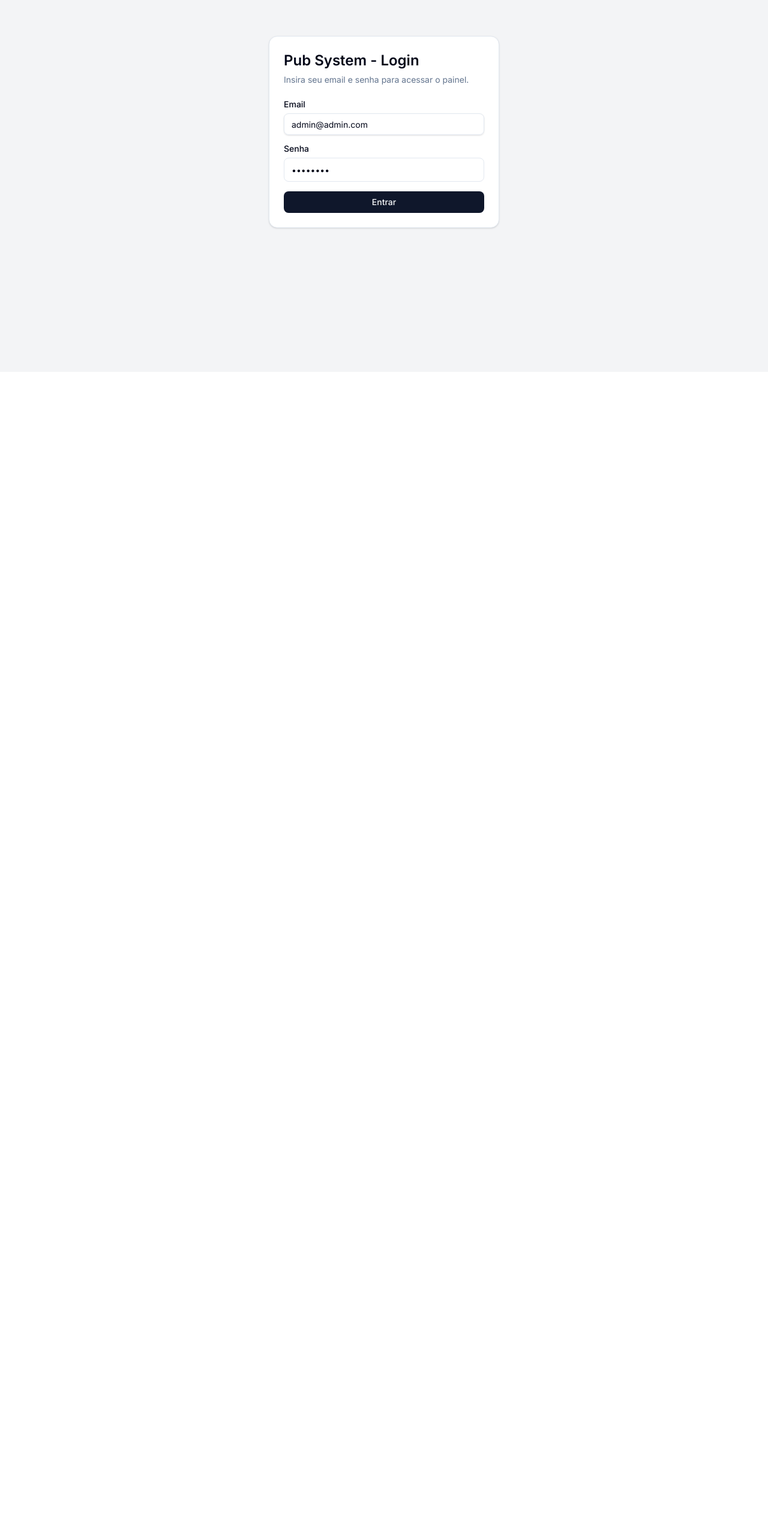
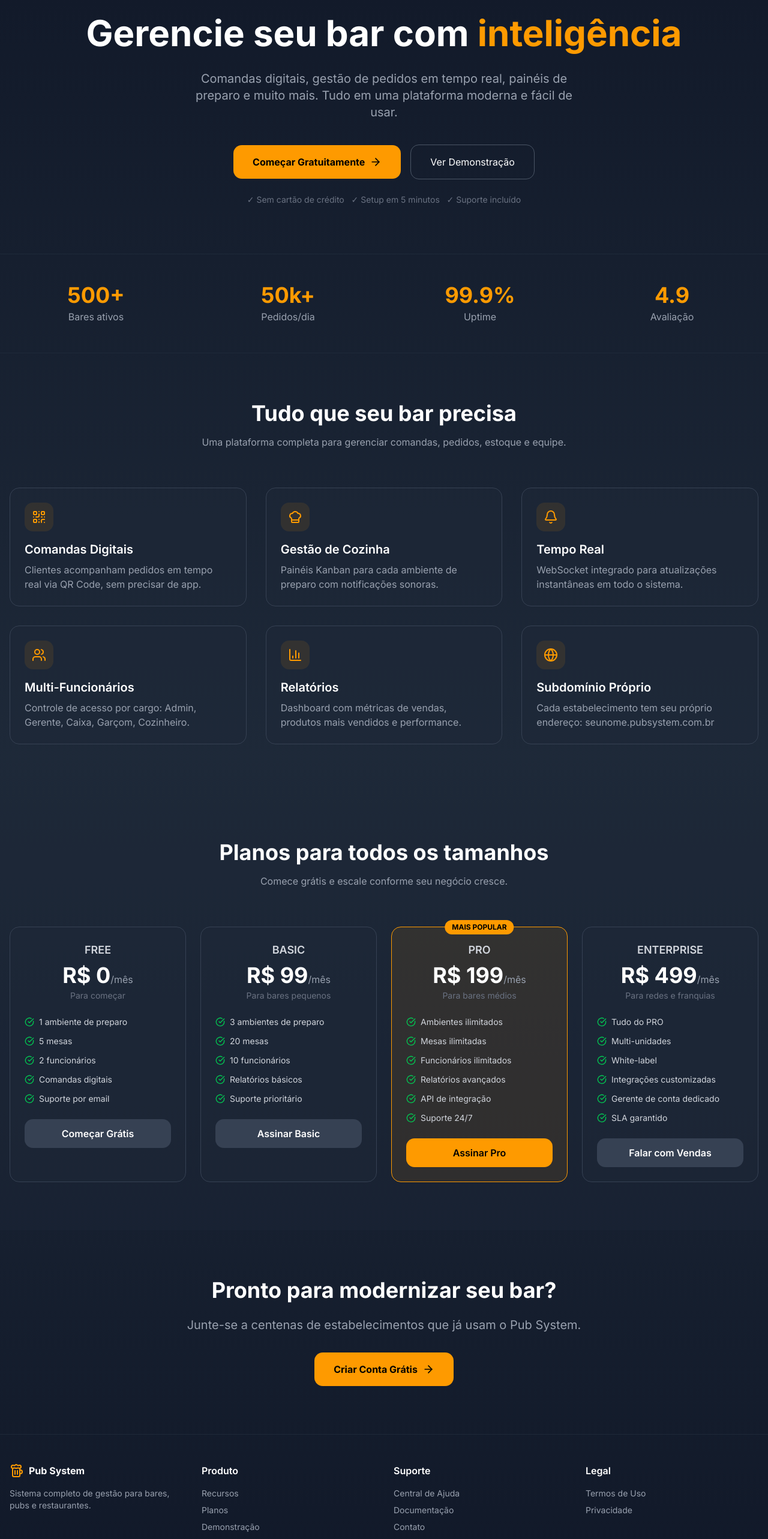
Before and after one commit to Hopereira/pub-system, a Next.js app in the folder frontend/: page / in a window 1280 px wide. Shown: the part 180-2746 px from the top of the page at 60% size. Before the commit the page ends 800 px from the top, so only its background shows below. Built offline with nearby package versions, Linux system fonts and the light colour scheme; no server answers; what axios-retry would draw is missing.

Commit message:
feat: adicionar landing page SaaS profissional na página inicial

```diff
--- a/frontend/src/app/page.tsx
+++ b/frontend/src/app/page.tsx
@@ -1,104 +1,365 @@
 'use client';
 
-import { Button } from '@/components/ui/button';
-import { Card, CardContent, CardDescription, CardHeader, CardTitle } from '@/components/ui/card';
-import { Input } from '@/components/ui/input';
-import { Label } from '@/components/ui/label';
-import { useAuth } from '@/context/AuthContext';
-import { useState } from 'react';
-import { useRouter } from 'next/navigation';
+import Link from 'next/link';
+import {
+  Beer,
+  Smartphone,
+  BarChart3,
+  Users,
+  Zap,
+  Shield,
+  Globe,
+  CheckCircle,
+  ArrowRight,
+  Star,
+  Clock,
+  CreditCard,
+  QrCode,
+  ChefHat,
+  Bell
+} from 'lucide-react';
 
-export default function LoginPage() {
-  const [email, setEmail] = useState('admin@admin.com');
-  const [senha, setSenha] = useState('admin123');
-  const [error, setError] = useState('');
-  const { login } = useAuth();
-  const router = useRouter();
+export default function LandingPage() {
+  const features = [
+    {
+      icon: QrCode,
+      title: 'Comandas Digitais',
+      description: 'Clientes acompanham pedidos em tempo real via QR Code, sem precisar de app.',
+    },
+    {
+      icon: ChefHat,
+      title: 'Gestão de Cozinha',
+      description: 'Painéis Kanban para cada ambiente de preparo com notificações sonoras.',
+    },
+    {
+      icon: Bell,
+      title: 'Tempo Real',
+      description: 'WebSocket integrado para atualizações instantâneas em todo o sistema.',
+    },
+    {
+      icon: Users,
+      title: 'Multi-Funcionários',
+      description: 'Controle de acesso por cargo: Admin, Gerente, Caixa, Garçom, Cozinheiro.',
+    },
+    {
+      icon: BarChart3,
+      title: 'Relatórios',
+      description: 'Dashboard com métricas de vendas, produtos mais vendidos e performance.',
+    },
+    {
+      icon: Globe,
+      title: 'Subdomínio Próprio',
+      description: 'Cada estabelecimento tem seu próprio endereço: seunome.pubsystem.com.br',
+    },
+  ];
 
-  const handleLogin = async (e: React.FormEvent) => {
-    e.preventDefault();
-    setError('');
-    try {
-      await login({ email, senha });
-
-      // Decodifica o token para obter o cargo
-      const token = localStorage.getItem('authToken');
-      if (token && token.includes('.')) {
-        try {
-          const base64Payload = token.split('.')[1];
-          const decodedPayload = atob(base64Payload.replace(/-/g, '+').replace(/_/g, '/'));
-          const decodedUser = JSON.parse(decodedPayload);
-          const cargo = decodedUser.cargo || decodedUser.role;
-
-          // Redireciona baseado no cargo
-          switch (cargo) {
-            case 'GARCOM':
-              router.push('/garcom');
-              break;
-            case 'ADMIN':
-            case 'GERENTE':
-              router.push('/dashboard');
-              break;
-            case 'CAIXA':
-              router.push('/caixa');
-              break;
-            case 'COZINHA':
-            case 'COZINHEIRO':
-            case 'BARTENDER':
-              router.push('/cozinha');
-              break;
-            default:
-              router.push('/dashboard');
-          }
-        } catch (decodeErr) {
-          console.error('Erro ao decodificar token:', decodeErr);
-          router.push('/dashboard');
-        }
-      }
-    } catch (err: any) {
-      setError(err.message || 'Ocorreu um erro ao tentar fazer login.');
-    }
-  };
+  const plans = [
+    {
+      name: 'FREE',
+      price: 'R$ 0',
+      period: '/mês',
+      description: 'Para começar',
+      features: [
+        '1 ambiente de preparo',
+        '5 mesas',
+        '2 funcionários',
+        'Comandas digitais',
+        'Suporte por email',
+      ],
+      cta: 'Começar Grátis',
+      popular: false,
+    },
+    {
+      name: 'BASIC',
+      price: 'R$ 99',
+      period: '/mês',
+      description: 'Para bares pequenos',
+      features: [
+        '3 ambientes de preparo',
+        '20 mesas',
+        '10 funcionários',
+        'Relatórios básicos',
+        'Suporte prioritário',
+      ],
+      cta: 'Assinar Basic',
+      popular: false,
+    },
+    {
+      name: 'PRO',
+      price: 'R$ 199',
+      period: '/mês',
+      description: 'Para bares médios',
+      features: [
+        'Ambientes ilimitados',
+        'Mesas ilimitadas',
+        'Funcionários ilimitados',
+        'Relatórios avançados',
+        'API de integração',
+        'Suporte 24/7',
+      ],
+      cta: 'Assinar Pro',
+      popular: true,
+    },
+    {
+      name: 'ENTERPRISE',
+      price: 'R$ 499',
+      period: '/mês',
+      description: 'Para redes e franquias',
+      features: [
+        'Tudo do PRO',
+        'Multi-unidades',
+        'White-label',
+        'Integrações customizadas',
+        'Gerente de conta dedicado',
+        'SLA garantido',
+      ],
+      cta: 'Falar com Vendas',
+      popular: false,
+    },
+  ];
 
   return (
-    <div className="flex min-h-screen flex-col items-center justify-center bg-gray-100 dark:bg-gray-900">
-      <Card className="w-full max-w-sm">
-        <CardHeader>
-          <CardTitle className="text-2xl">Pub System - Login</CardTitle>
-          <CardDescription>
-            Insira seu email e senha para acessar o painel.
-          </CardDescription>
-        </CardHeader>
-        <CardContent>
-          <form onSubmit={handleLogin} className="grid gap-4">
-            <div className="grid gap-2">
-              <Label htmlFor="email">Email</Label>
-              <Input
-                id="email"
-                type="email"
-                required
-                value={email}
-                onChange={(e) => setEmail(e.target.value)}
-              />
+    <div className="min-h-screen bg-gradient-to-b from-gray-900 via-gray-800 to-gray-900 text-white">
+      {/* Header */}
+      <header className="fixed top-0 left-0 right-0 z-50 bg-gray-900/80 backdrop-blur-md border-b border-gray-800">
+        <div className="max-w-7xl mx-auto px-4 sm:px-6 lg:px-8">
+          <div className="flex items-center justify-between h-16">
+            <div className="flex items-center gap-2">
+              <Beer className="h-8 w-8 text-amber-500" />
+              <span className="text-xl font-bold">Pub System</span>
             </div>
-            <div className="grid gap-2">
-              <Label htmlFor="password">Senha</Label>
-              <input
-                id="password"
-                type="password"
-                required
-                value={senha}
-                onChange={(e) => setSenha(e.target.value)}
-                className="flex h-10 w-full rounded-md border border-input bg-background px-3 py-2 text-sm ring-offset-background placeholder:text-muted-foreground focus-visible:outline-none focus-visible:ring-2 focus-visible:ring-ring focus-visible:ring-offset-2"
-              />
+            <nav className="hidden md:flex items-center gap-8">
+              <a href="#features" className="text-gray-300 hover:text-white transition">Recursos</a>
+              <a href="#pricing" className="text-gray-300 hover:text-white transition">Planos</a>
+              <a href="#contact" className="text-gray-300 hover:text-white transition">Contato</a>
+            </nav>
+            <div className="flex items-center gap-4">
+              <Link
+                href="/login"
+                className="text-gray-300 hover:text-white transition"
+              >
+                Entrar
+              </Link>
+              <Link
+                href="/login"
+                className="px-4 py-2 bg-amber-500 hover:bg-amber-600 text-black font-semibold rounded-lg transition"
+              >
+                Área Admin
+              </Link>
             </div>
-            {error && <p className="text-sm text-red-500 text-center">{error}</p>}
-            <Button type="submit" className="w-full">
-              Entrar
-            </Button>
-          </form>
-        </CardContent>
-      </Card>
+          </div>
+        </div>
+      </header>
+
+      {/* Hero */}
+      <section className="pt-32 pb-20 px-4">
+        <div className="max-w-7xl mx-auto text-center">
+          <div className="inline-flex items-center gap-2 px-4 py-2 bg-amber-500/10 border border-amber-500/20 rounded-full text-amber-400 text-sm mb-8">
+            <Zap className="h-4 w-4" />
+            Sistema completo para bares e pubs
+          </div>
+          <h1 className="text-4xl md:text-6xl font-bold mb-6 leading-tight">
+            Gerencie seu bar com
+            <span className="text-amber-500"> inteligência</span>
+          </h1>
+          <p className="text-xl text-gray-400 max-w-2xl mx-auto mb-10">
+            Comandas digitais, gestão de pedidos em tempo real, painéis de preparo
+            e muito mais. Tudo em uma plataforma moderna e fácil de usar.
+          </p>
+          <div className="flex flex-col sm:flex-row items-center justify-center gap-4">
+            <Link
+              href="/primeiro-acesso"
+              className="px-8 py-4 bg-amber-500 hover:bg-amber-600 text-black font-bold rounded-xl transition flex items-center gap-2"
+            >
+              Começar Gratuitamente
+              <ArrowRight className="h-5 w-5" />
+            </Link>
+            <Link
+              href="/login"
+              className="px-8 py-4 border border-gray-600 hover:border-gray-500 rounded-xl transition flex items-center gap-2"
+            >
+              Ver Demonstração
+            </Link>
+          </div>
+          <p className="text-sm text-gray-500 mt-6">
+            ✓ Sem cartão de crédito &nbsp; ✓ Setup em 5 minutos &nbsp; ✓ Suporte incluído
+          </p>
+        </div>
+      </section>
+
+      {/* Stats */}
+      <section className="py-12 border-y border-gray-800">
+        <div className="max-w-7xl mx-auto px-4">
+          <div className="grid grid-cols-2 md:grid-cols-4 gap-8 text-center">
+            <div>
+              <p className="text-3xl md:text-4xl font-bold text-amber-500">500+</p>
+              <p className="text-gray-400 mt-1">Bares ativos</p>
+            </div>
+            <div>
+              <p className="text-3xl md:text-4xl font-bold text-amber-500">50k+</p>
+              <p className="text-gray-400 mt-1">Pedidos/dia</p>
+            </div>
+            <div>
+              <p className="text-3xl md:text-4xl font-bold text-amber-500">99.9%</p>
+              <p className="text-gray-400 mt-1">Uptime</p>
+            </div>
+            <div>
+              <p className="text-3xl md:text-4xl font-bold text-amber-500">4.9</p>
+              <p className="text-gray-400 mt-1">Avaliação</p>
+            </div>
+          </div>
+        </div>
+      </section>
+
+      {/* Features */}
+      <section id="features" className="py-20 px-4">
+        <div className="max-w-7xl mx-auto">
+          <div className="text-center mb-16">
+            <h2 className="text-3xl md:text-4xl font-bold mb-4">
+              Tudo que seu bar precisa
+            </h2>
+            <p className="text-gray-400 max-w-2xl mx-auto">
+              Uma plataforma completa para gerenciar comandas, pedidos, estoque e equipe.
+            </p>
+          </div>
+          <div className="grid md:grid-cols-2 lg:grid-cols-3 gap-8">
+            {features.map((feature) => {
+              const IconComponent = feature.icon;
+              return (
+                <div
+                  key={feature.title}
+                  className="p-6 bg-gray-800/50 border border-gray-700 rounded-2xl hover:border-amber-500/50 transition group"
+                >
+                  <div className="w-12 h-12 bg-amber-500/10 rounded-xl flex items-center justify-center mb-4 group-hover:bg-amber-500/20 transition">
+                    <IconComponent className="h-6 w-6 text-amber-500" />
+                  </div>
+                  <h3 className="text-xl font-semibold mb-2">{feature.title}</h3>
+                  <p className="text-gray-400">{feature.description}</p>
+                </div>
+              );
+            })}
+          </div>
+        </div>
+      </section>
+
+      {/* Pricing */}
+      <section id="pricing" className="py-20 px-4 bg-gray-800/30">
+        <div className="max-w-7xl mx-auto">
+          <div className="text-center mb-16">
+            <h2 className="text-3xl md:text-4xl font-bold mb-4">
+              Planos para todos os tamanhos
+            </h2>
+            <p className="text-gray-400 max-w-2xl mx-auto">
+              Comece grátis e escale conforme seu negócio cresce.
+            </p>
+          </div>
+          <div className="grid md:grid-cols-2 lg:grid-cols-4 gap-6">
+            {plans.map((plan) => (
+              <div
+                key={plan.name}
+                className={`p-6 rounded-2xl border ${
+                  plan.popular
+                    ? 'bg-amber-500/10 border-amber-500'
+                    : 'bg-gray-800/50 border-gray-700'
+                } relative`}
+              >
+                {plan.popular && (
+                  <div className="absolute -top-3 left-1/2 -translate-x-1/2 px-3 py-1 bg-amber-500 text-black text-xs font-bold rounded-full">
+                    MAIS POPULAR
+                  </div>
+                )}
+                <div className="text-center mb-6">
+                  <h3 className="text-lg font-semibold text-gray-300">{plan.name}</h3>
+                  <div className="mt-2">
+                    <span className="text-4xl font-bold">{plan.price}</span>
+                    <span className="text-gray-400">{plan.period}</span>
+                  </div>
+                  <p className="text-sm text-gray-500 mt-1">{plan.description}</p>
+                </div>
+                <ul className="space-y-3 mb-6">
+                  {plan.features.map((feature) => (
+                    <li key={feature} className="flex items-center gap-2 text-sm">
+                      <CheckCircle className="h-4 w-4 text-green-500 flex-shrink-0" />
+                      <span className="text-gray-300">{feature}</span>
+                    </li>
+                  ))}
+                </ul>
+                <button
+                  className={`w-full py-3 rounded-xl font-semibold transition ${
+                    plan.popular
+                      ? 'bg-amber-500 hover:bg-amber-600 text-black'
+                      : 'bg-gray-700 hover:bg-gray-600 text-white'
+                  }`}
+                >
+                  {plan.cta}
+                </button>
+              </div>
+            ))}
+          </div>
+        </div>
+      </section>
+
+      {/* CTA */}
+      <section className="py-20 px-4">
+        <div className="max-w-4xl mx-auto text-center">
+          <h2 className="text-3xl md:text-4xl font-bold mb-6">
+            Pronto para modernizar seu bar?
+          </h2>
+          <p className="text-xl text-gray-400 mb-8">
+            Junte-se a centenas de estabelecimentos que já usam o Pub System.
+          </p>
+          <Link
+            href="/primeiro-acesso"
+            className="inline-flex items-center gap-2 px-8 py-4 bg-amber-500 hover:bg-amber-600 text-black font-bold rounded-xl transition"
+          >
+            Criar Conta Grátis
+            <ArrowRight className="h-5 w-5" />
+          </Link>
+        </div>
+      </section>
+
+      {/* Footer */}
+      <footer id="contact" className="py-12 px-4 border-t border-gray-800">
+        <div className="max-w-7xl mx-auto">
+          <div className="grid md:grid-cols-4 gap-8">
+            <div>
+              <div className="flex items-center gap-2 mb-4">
+                <Beer className="h-6 w-6 text-amber-500" />
+                <span className="font-bold">Pub System</span>
+              </div>
+              <p className="text-sm text-gray-400">
+                Sistema completo de gestão para bares, pubs e restaurantes.
+              </p>
+            </div>
+            <div>
+              <h4 className="font-semibold mb-4">Produto</h4>
+              <ul className="space-y-2 text-sm text-gray-400">
+                <li><a href="#features" className="hover:text-white">Recursos</a></li>
+                <li><a href="#pricing" className="hover:text-white">Planos</a></li>
+                <li><Link href="/login" className="hover:text-white">Demonstração</Link></li>
+              </ul>
+            </div>
+            <div>
+              <h4 className="font-semibold mb-4">Suporte</h4>
+              <ul className="space-y-2 text-sm text-gray-400">
+                <li><a href="#" className="hover:text-white">Central de Ajuda</a></li>
+                <li><a href="#" className="hover:text-white">Documentação</a></li>
+                <li><a href="#" className="hover:text-white">Contato</a></li>
+              </ul>
+            </div>
+            <div>
+              <h4 className="font-semibold mb-4">Legal</h4>
+              <ul className="space-y-2 text-sm text-gray-400">
+                <li><a href="#" className="hover:text-white">Termos de Uso</a></li>
+                <li><a href="#" className="hover:text-white">Privacidade</a></li>
+              </ul>
+            </div>
+          </div>
+          <div className="mt-12 pt-8 border-t border-gray-800 text-center text-sm text-gray-500">
+            &copy; {new Date().getFullYear()} Pub System. Todos os direitos reservados.
+          </div>
+        </div>
+      </footer>
     </div>
   );
 }
```
